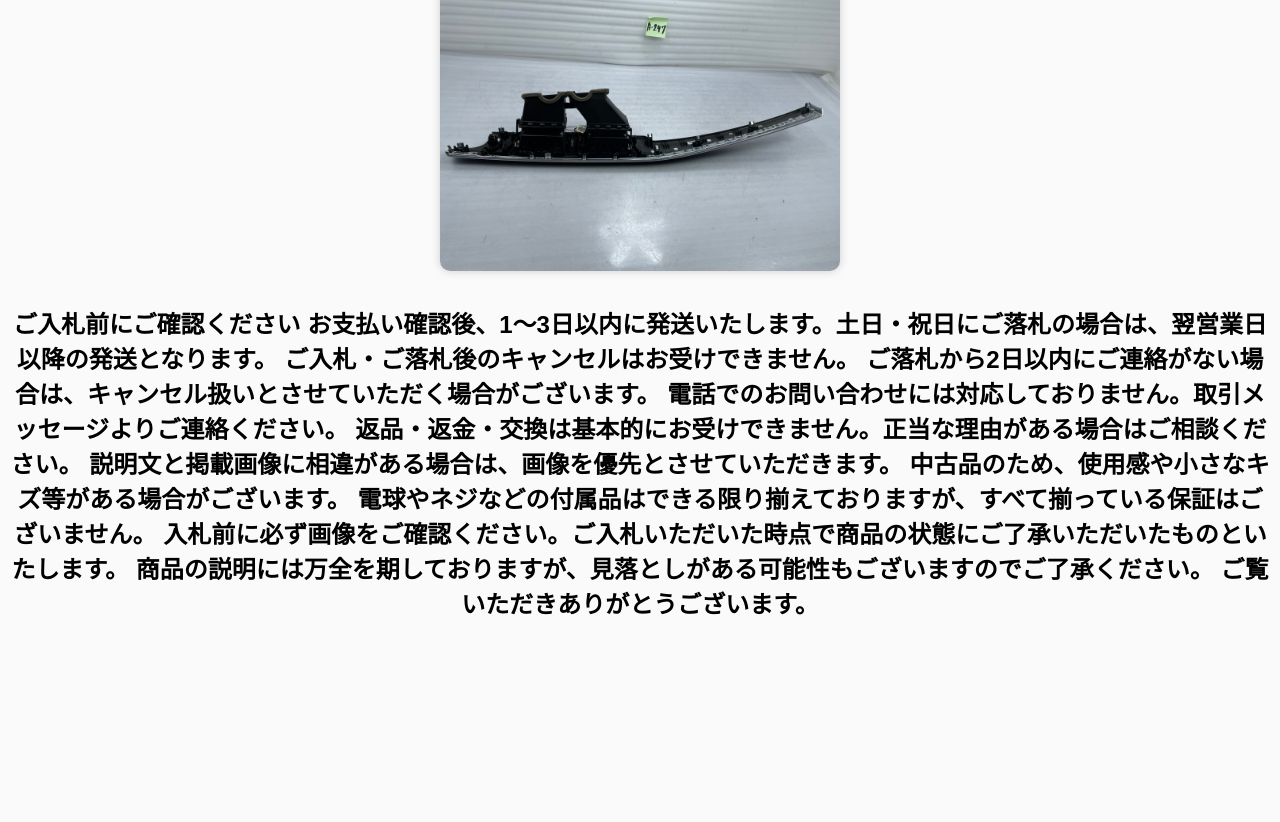
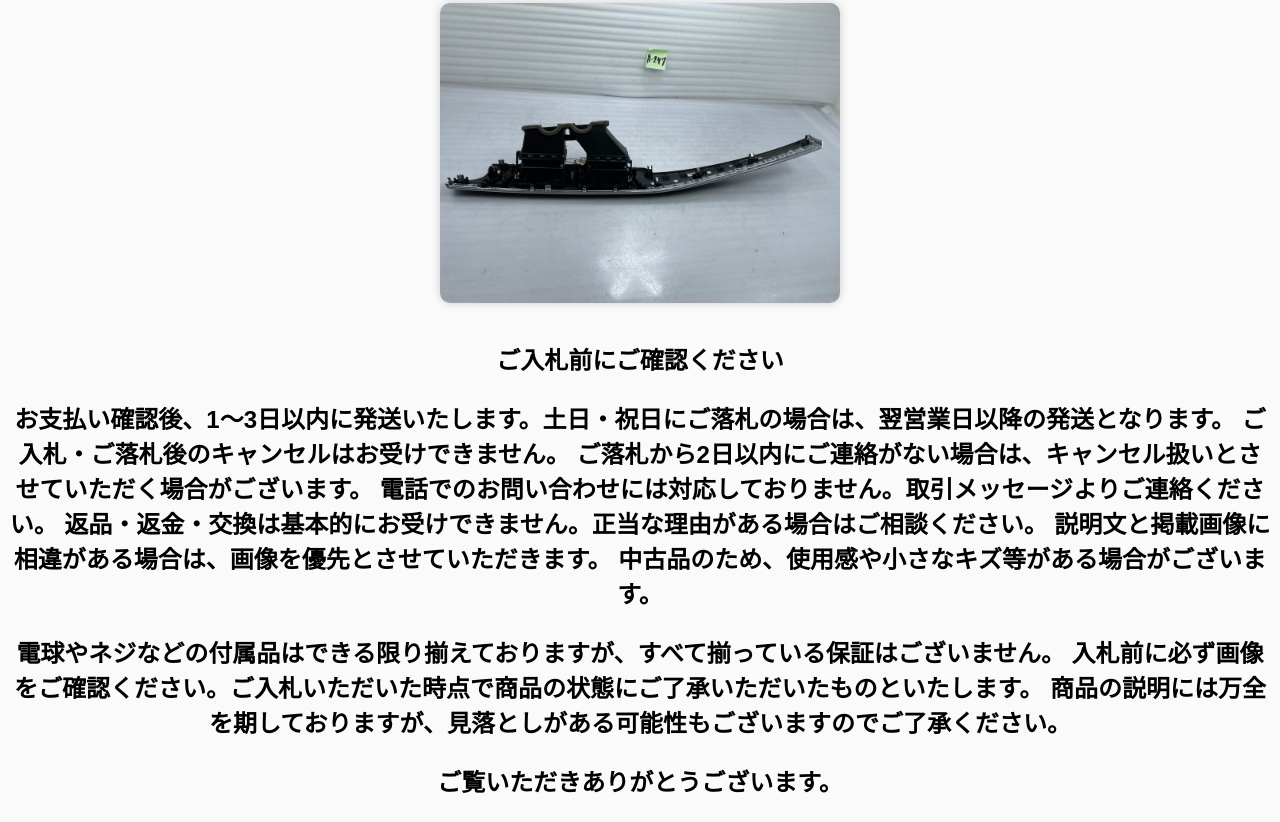
Before and after one commit to hasanisu/my-auction-practice-photos, a plain HTML site: page index.html in a window 1280 px wide. Shown: the part 1835-2657 px from the top of the page. Before the commit the page ends 2475 px from the top, so only its background shows below. Drawn offline with Linux system fonts and the light colour scheme.

Commit message:
Update index.html

```diff
--- a/index.html
+++ b/index.html
@@ -9,10 +9,13 @@
   </style>
 </head>
 <body>
+  <div style="border: 2px solid blue; padding: 10px;">
     <h2 style="width=200px, height=200px"> Poduct Decription
     <p>light lences perfect</p>
     <p>yellowing: None</p>
   </h2>
+  </div>
+
  <div>
   <img src="1.jpg">
   <img src="2.jpg">
@@ -28,19 +31,19 @@
  </div>
   <div>
     <h2>
-      ご入札前にご確認ください
-お支払い確認後、1～3日以内に発送いたします。土日・祝日にご落札の場合は、翌営業日以降の発送となります。
+      <P>ご入札前にご確認ください</P>
+      <p>お支払い確認後、1～3日以内に発送いたします。土日・祝日にご落札の場合は、翌営業日以降の発送となります。
       ご入札・ご落札後のキャンセルはお受けできません。
       ご落札から2日以内にご連絡がない場合は、キャンセル扱いとさせていただく場合がございます。
       電話でのお問い合わせには対応しておりません。取引メッセージよりご連絡ください。
       返品・返金・交換は基本的にお受けできません。正当な理由がある場合はご相談ください。
       説明文と掲載画像に相違がある場合は、画像を優先とさせていただきます。
-中古品のため、使用感や小さなキズ等がある場合がございます。
-電球やネジなどの付属品はできる限り揃えておりますが、すべて揃っている保証はございません。
+      中古品のため、使用感や小さなキズ等がある場合がございます。</p>
+      <p>電球やネジなどの付属品はできる限り揃えておりますが、すべて揃っている保証はございません。
       入札前に必ず画像をご確認ください。ご入札いただいた時点で商品の状態にご了承いただいたものといたします。
-商品の説明には万全を期しておりますが、見落としがある可能性もございますのでご了承ください。
+      商品の説明には万全を期しておりますが、見落としがある可能性もございますのでご了承ください。</p>
 
-ご覧いただきありがとうございます。
+      <p>ご覧いただきありがとうございます。</p>
     </h2>
   </div>
 </body>
```
Lines whose indentation alone changed are shown as unchanged.
